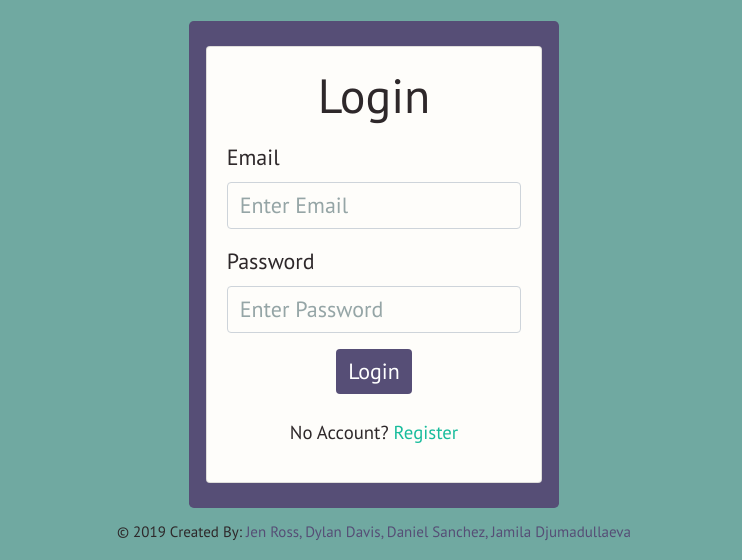
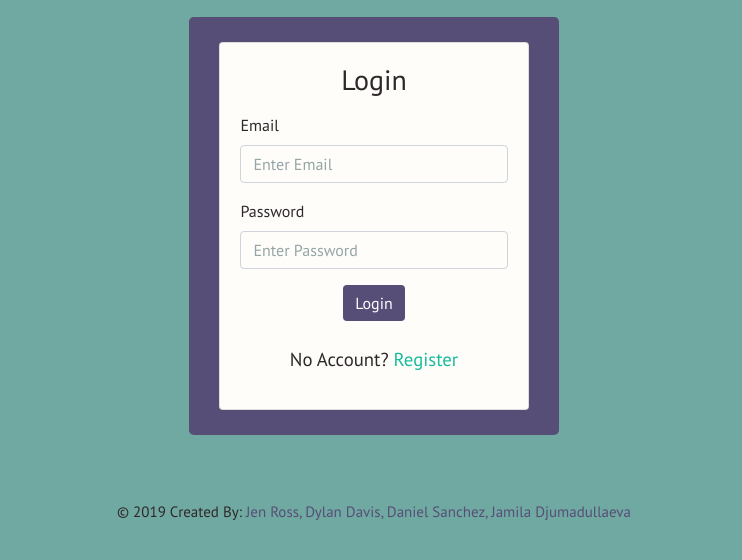
Before and after one commit to jenross/taste-buds-roulette, a website: page public/index.html in a window 1280 px wide. Shown: the part 321-881 px from the top of the page, without its empty margins (266-1008 px from the left). Drawn offline with nearby package versions, Linux system fonts and the light colour scheme; no server answers; some icons are missing; a web font is replaced by a local one.

Commit message:
adjusted sizes on homepage

```diff
--- a/public/index.html
+++ b/public/index.html
@@ -25,12 +25,11 @@
             </div>
         </div>
             <div id="loginRow" class="row">
-                <div id="loginContainer" class="col-8 offset-2 mx-auto mt-3">
-                <div id="loginJum" class="jumbotron p-b-50">
-                    <div class="row">
-                    <div class="col-md-11 m-auto">
+                <div id="loginContainer" class="col-8 mt-3 mx-auto">
+                <div id="loginJum" class="jumbotron p-b-50 mx-auto mt-3">
+                    <div class="col-md-11 mx-auto">
                     <div class="card card-body login-body">
-                <h1 class="text-center mb-3"><i class="fas fa-sign-in-alt"></i>Login</h1>
+                <h3 class="text-center mb-3"><i class="fas fa-sign-in-alt"></i>Login</h1>
 
                 <form id="login">
                 <div class="form-group">
@@ -60,9 +59,6 @@
                     </p>
                 </div>
                 </form>
-                <!-- <p class="lead mt-4">
-                No Account? <a class="reg-link" href="/register">Register</a>
-                </p> -->
             </div>
             </div>
         </div>
--- a/public/styles/styles.css
+++ b/public/styles/styles.css
@@ -53,6 +53,8 @@ html, body {
 #slogan {
     position: relative;
     font-family: damion;
+    color: #272D2D;
+    margin-top: -20px;
 }
 
 #loginJum {
@@ -68,10 +70,6 @@ html, body {
     height: 400px;
     max-width: 400px;
 }
-/* =======
-  margin: 0 auto;
-  width: 50%;
-} */
 
 li {
   list-style: none;
@@ -239,11 +237,11 @@ height: 500px;
 
 .label-login {
   background-color: #fefdfa;
-  font-size: 22px;
+  font-size: 16px;
 }
 
 .login-button {
-   font-size: 22px;
+   font-size: 16px;
    background-color: #564E76;
    border: #564E76;
 }
@@ -279,3 +277,7 @@ h2 {
 .hangout-card {
   width: 100%;
 }
+
+h3 {
+  font-size: 28px;
+}
```
